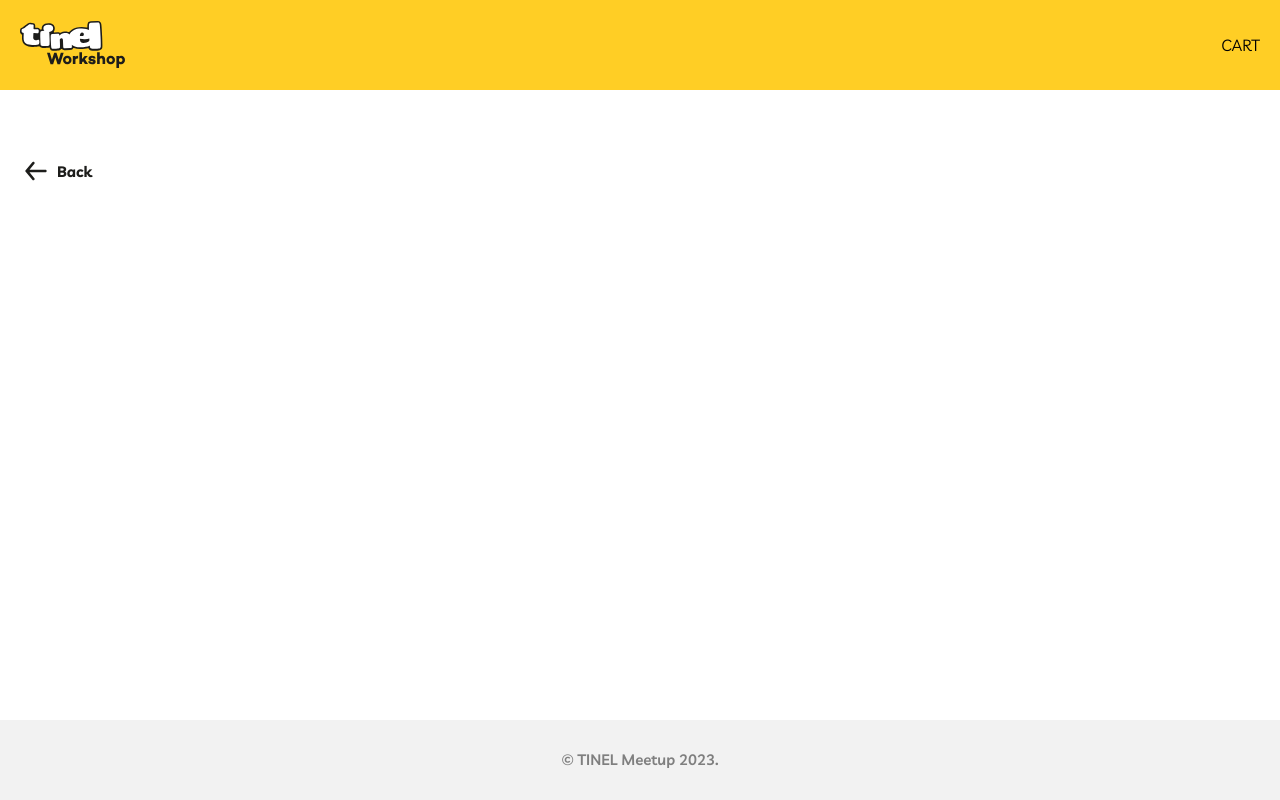
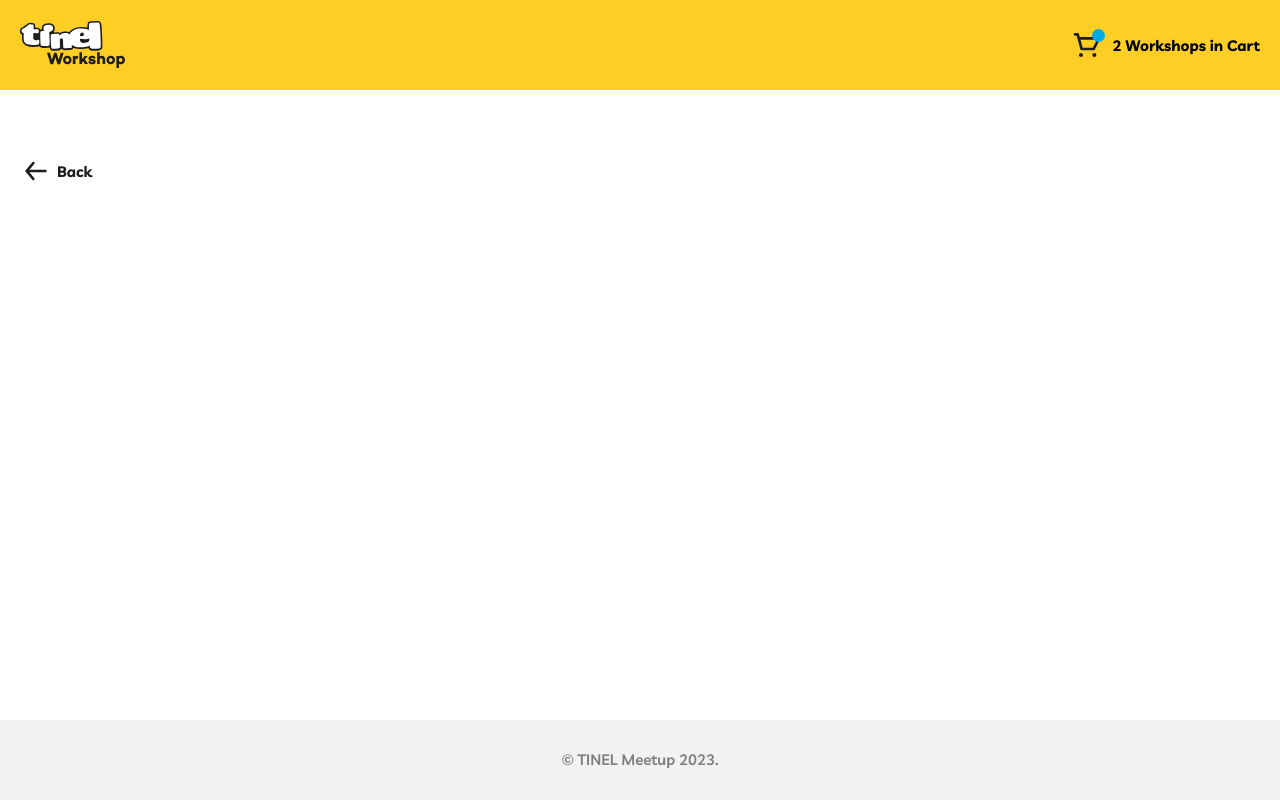
Before and after one commit to fabjanvucina/workshop, a React (Create React App) app: page /workshops/1 in a window 1280 px wide. Built offline with nearby package versions, Linux system fonts and the light colour scheme; no server answers.

Commit message:
Basic cart UI

```diff
--- /dev/null
+++ b/src/assets/styles/components/cart.scss
@@ -0,0 +1,89 @@
+@use '../general/variables';
+
+.cart-icon-wrapper {
+  display: flex;
+  position: relative;
+
+  .nonempty-dot {
+    height: 0.8125rem;
+    width: 0.8125rem;
+    border-radius: 50%;
+    background-color: variables.$color-light-blue;
+    position: absolute;
+    top: 0;
+    right: -0.125rem;
+  }
+}
+
+.cart-icon {
+  height: 2rem;
+  width: 2rem;
+
+  path {
+    fill: variables.$color-black;
+  }
+}
+
+.header-cart {
+  display: flex;
+  align-items: center;
+  gap: 0.625rem;
+
+  &:hover {
+    cursor: pointer;
+    opacity: 0.8;
+  }
+
+  &__text {
+    display: none;
+  }
+}
+
+.cart-drawer-header {
+  display: flex;
+  justify-content: space-between;
+  align-items: center;
+  padding-inline: 1.25rem;
+}
+
+.cart-drawer-header-overview {
+  display: flex;
+  align-items: center;
+  gap: 0.625rem;
+
+  &__text {
+    font-size: 1.15rem;
+    font-weight: 700;
+    line-height: 1.4375rem;
+  }
+}
+
+.cart-drawer-header-close-icon {
+  height: 2rem;
+  width: 2rem;
+
+  &:hover {
+    cursor: pointer;
+    opacity: 0.8;
+  }
+
+  path {
+    fill: variables.$color-black;
+  }
+}
+
+@media (min-width: variables.$breakpoint-sidebar) {
+  .header-cart__text {
+    display: block;
+    font-size: 0.9375rem;
+    font-weight: 700;
+    line-height: 1.1875rem;
+  }
+}
+
+@media (min-width: variables.$breakpoint-list-2-col) {
+  .cart-drawer-header-overview__text {
+    font-size: 1.4375rem;
+    line-height: 1.8125rem;
+  }
+}
--- /dev/null
+++ b/src/assets/styles/components/drawer.scss
@@ -0,0 +1,32 @@
+@use '../general/variables';
+
+.drawer {
+  position: fixed;
+  left: 0;
+  bottom: 0;
+  z-index: 3;
+  height: 100%;
+  width: 100vw;
+  padding: 0.875rem 1.3125rem;
+  background-color: variables.$color-white;
+  box-shadow: variables.$box-shadow-drawer;
+  visibility: hidden;
+  transform: translateY(100%);
+  transition: transform 225ms cubic-bezier(0, 0, 0.2, 1) 0ms,
+    visibility 225ms cubic-bezier(0, 0, 0.2, 1) 0ms;
+
+  &.drawer--open {
+    visibility: visible;
+    transform: none;
+  }
+}
+
+@media (min-width: variables.$breakpoint-list-2-col) {
+  .drawer {
+    left: auto;
+    right: 0;
+    width: 23.75rem;
+    padding: 1.8125rem 1.25rem;
+    transform: translateX(23.75rem);
+  }
+}
--- a/src/assets/styles/components/header.scss
+++ b/src/assets/styles/components/header.scss
@@ -14,6 +14,7 @@ header {
   gap: 1.5rem;
   height: 3.75rem;
   padding-inline: 1.25rem;
+}
 
 .logo-wrapper {
   display: flex; /* removes anchor extra height */
@@ -27,16 +28,12 @@ header {
   }
 }
 
-  .cart {
-  }
-}
-
 @media (min-width: variables.$breakpoint-sidebar) {
   .header-content {
     height: 5.625rem;
+  }
 
   .logo {
     width: 6.5625rem;
   }
 }
-}
--- a/src/assets/styles/general/_variables.scss
+++ b/src/assets/styles/general/_variables.scss
@@ -17,6 +17,7 @@ $box-shadow-button: 1px 2px 8px 0px #7f7f7f40;
 $box-shadow-mobile-nav: 1px 2px 8px 0px #7f7f7f40;
 $box-shadow-mobile-basket: -1px -2px 4px 0px #7f7f7f40;
 $box-shadow-desktop-basket: 1px 2px 16px 0px #7f7f7f40;
+$box-shadow-drawer: -1px -2px 16px 0px #7f7f7f40;
 
 $max-width-content: 90rem;
 
--- a/src/assets/styles/index.scss
+++ b/src/assets/styles/index.scss
@@ -5,6 +5,8 @@
 
 @use './components/browse-workshops-list-wrapper.scss';
 @use './components/button.scss';
+@use './components/cart.scss';
+@use './components/drawer.scss';
 @use './components/footer.scss';
 @use './components/go-back.scss';
 @use './components/header.scss';
--- /dev/null
+++ b/src/components/Cart.tsx
@@ -0,0 +1,46 @@
+import React, { useState } from 'react'
+import { CartIconWrapper } from './CartIconWrapper'
+import { Drawer } from './Drawer'
+import { CloseIcon } from '../util'
+
+export function Cart() {
+  const [isDrawerOpen, setIsDrawerOpen] = useState(false)
+  const [cartCount, setCartCount] = useState(2) //TODO: remove this mock data
+
+  // TODO: drawer opens on change of cartCount or on click of cart icon
+
+  return (
+    <>
+      <div className="header-cart" onClick={() => setIsDrawerOpen(true)}>
+        <CartIconWrapper cartCount={cartCount} />
+        <span className="header-cart__text">
+          {cartCount === 0
+            ? 'Cart is Empty'
+            : cartCount === 1
+            ? '1 Workshop in Cart'
+            : `${cartCount} Workshops in Cart`}
+        </span>
+      </div>
+      <Drawer isOpen={isDrawerOpen}>
+        <div className="cart-drawer-header">
+          <div className="cart-drawer-header-overview">
+            <CartIconWrapper cartCount={cartCount} />
+            <span className="cart-drawer-header-overview__text">
+              {cartCount === 0
+                ? 'Empty Cart'
+                : cartCount === 1
+                ? '1 Workshop'
+                : `${cartCount} Workshops`}
+            </span>
+          </div>
+          <CloseIcon
+            className="cart-drawer-header-close-icon"
+            onClick={() => setIsDrawerOpen(false)}
+          />
+        </div>
+        <ul className="cart-drawer-items"></ul>
+        <div className="cart-drawer-checkout"></div>
+      </Drawer>
+    </>
+  )
+}
--- /dev/null
+++ b/src/components/CartIconWrapper.tsx
@@ -0,0 +1,15 @@
+import React from 'react'
+import { CartIcon } from '../util'
+
+type Props = {
+  cartCount: number
+}
+
+export function CartIconWrapper(props: Props) {
+  return (
+    <div className="cart-icon-wrapper">
+      <CartIcon className="cart-icon" />
+      {props.cartCount > 0 && <span className="nonempty-dot"></span>}
+    </div>
+  )
+}
--- /dev/null
+++ b/src/components/Drawer.tsx
@@ -0,0 +1,19 @@
+import classNames from 'classnames'
+import React from 'react'
+
+type Props = {
+  isOpen: boolean
+  children: React.ReactNode
+}
+
+export function Drawer(props: Props) {
+  return (
+    <div
+      className={classNames('drawer', {
+        'drawer--open': props.isOpen,
+      })}
+    >
+      {props.children}
+    </div>
+  )
+}
--- a/src/components/Header.tsx
+++ b/src/components/Header.tsx
@@ -1,5 +1,6 @@
 import React from 'react'
 import logo from '../assets/img/logo/full.svg'
+import { Cart } from './Cart'
 
 export function Header() {
   return (
@@ -8,7 +9,7 @@ export function Header() {
         <a href="/" className="logo-wrapper">
           <img src={logo} alt="Logo" className="logo" />
         </a>
-        CART
+        <Cart />
       </div>
     </header>
   )
--- a/src/components/index.ts
+++ b/src/components/index.ts
@@ -1,6 +1,9 @@
 export * from './BrowseWorkshopsListWrapper'
 export * from './Button'
+export * from './Cart'
+export * from './CartIconWrapper'
 export * from './CategoryIcon'
+export * from './Drawer'
 export * from './Footer'
 export * from './GoBack'
 export * from './Header'
```
Lines whose indentation alone changed are shown as unchanged.
